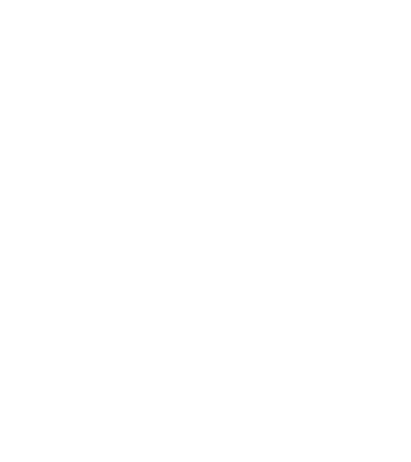
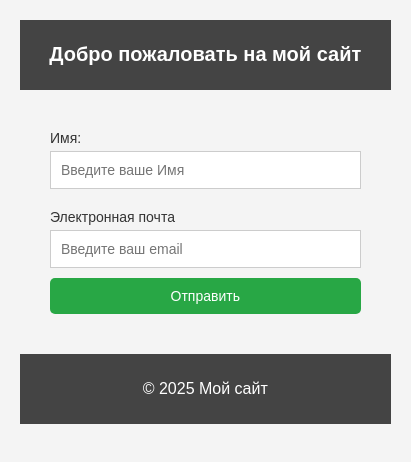
Before and after one commit to zxmmxm/checkup-todo-list, a plain HTML site: page Index.html in a window 390 px wide. Shown: the whole page, 411 px wide, since content can reach past the window. Drawn offline with Linux system fonts and the light colour scheme.

Commit message:
Add basic HTML and CSS for registration and task management

```diff
--- a/Index.html
+++ b/Index.html
@@ -1,10 +1,28 @@
 <!DOCTYPE html>
-<html>
+<html lang="en">
 <head>
-    <meta charset="UTF-8" />
-    <title>title</title>
+    <meta charset="UTF-8">
+    <meta name="viewport" content="width=device-width, initial-scale=1.0">
+    <title>Адаптивный Макет</title>
+    <link rel="stylesheet" href="style.css">
 </head>
 <body>
-
+    <div class="container">
+        <header>
+            <h1>Добро пожаловать на мой сайт</h1>
+        </header>
+        <main>
+            <form>
+                <label for="name">Имя:</label>
+                <input type="text" id="name" placeholder="Введите ваше Имя">
+                <label for="email">Электронная почта</label>
+                <input type="email" id="email" name="email" placeholder="Введите ваш email">
+                <button type="submit">Отправить</button>
+            </form>
+        </main>
+        <footer>
+            <p>&copy; 2025 Mой сайт</p>
+        </footer>
+    </div>
 </body>
 </html>
--- a/style.css
+++ b/style.css
@@ -0,0 +1,109 @@
+/* Основные стили */
+body  {
+    font-family: Arial, sans-serif;
+    margin: 0;
+    padding: 0;
+    background-color: #f4f4f4;
+    color: #333;
+}
+.container {
+    width: 100%;
+    max-width: 1200px;
+    margin: 0 auto;
+    padding: 20px;
+}
+header, footer {
+    background-color: #444;
+    color: #fff;
+    text-align: center;
+    padding: 10px 0;
+}
+main {
+    padding: 20px;
+}
+form {
+    background-color:  transparent;
+    padding: 20px
+    border-radius: 5px
+    box-shadow: 0 0 10px rgba(0, 0, 0, 0.1);
+}
+label {
+    display: block;
+    margin: 10px 0 5px;
+}
+input {
+    width: 100%;
+    padding: 10px;
+    margin-bottom: 15px;
+    border: 1px solid #ccc;
+    border: 1px solid #ccc;
+}
+button {
+    background-color: #4CAF50;
+    color: white;
+    padding: 10px 20px;
+    border: none;
+    border-radius: 5px;
+    cursor: pointer;
+}
+button:hover {
+    background-color: #45a049;
+}
+/* Медиазапрос для планшетов и мобильных устройств */
+@media (max-width: 768px) {
+    .container {
+        width: 90%;
+    }
+    form {
+        padding: 15px;
+    }
+    label, input, button {
+        font-size: 14px;
+    }
+    input {
+        padding: 8px
+    }
+    button {
+        width: 100%;
+        padding: 12px
+    }
+}
+/* Медиазапрос для мобильных устройств */
+@media (max-width: 480px) {
+.container {
+    width: 95%;
+}
+h1 {
+    font-size: 20px;
+}
+form {
+    padding: 10px;
+}
+input, button {
+    padding: 8px;
+}
+}
+form {
+    max-width: 600px;
+    margin: 0 auto;
+}
+
+input[type="text"],
+input[type="email"],
+button {
+    width: 100%;
+    padding: 10px;
+    margin-bottom: 10px;
+    box-sizing: border-box;
+}
+
+button {
+    background-color: #28a745;
+    color: white;
+    border: none;
+    cursor: pointer;
+}
+
+button:hover {
+    background-color: #218838;
+}
```
